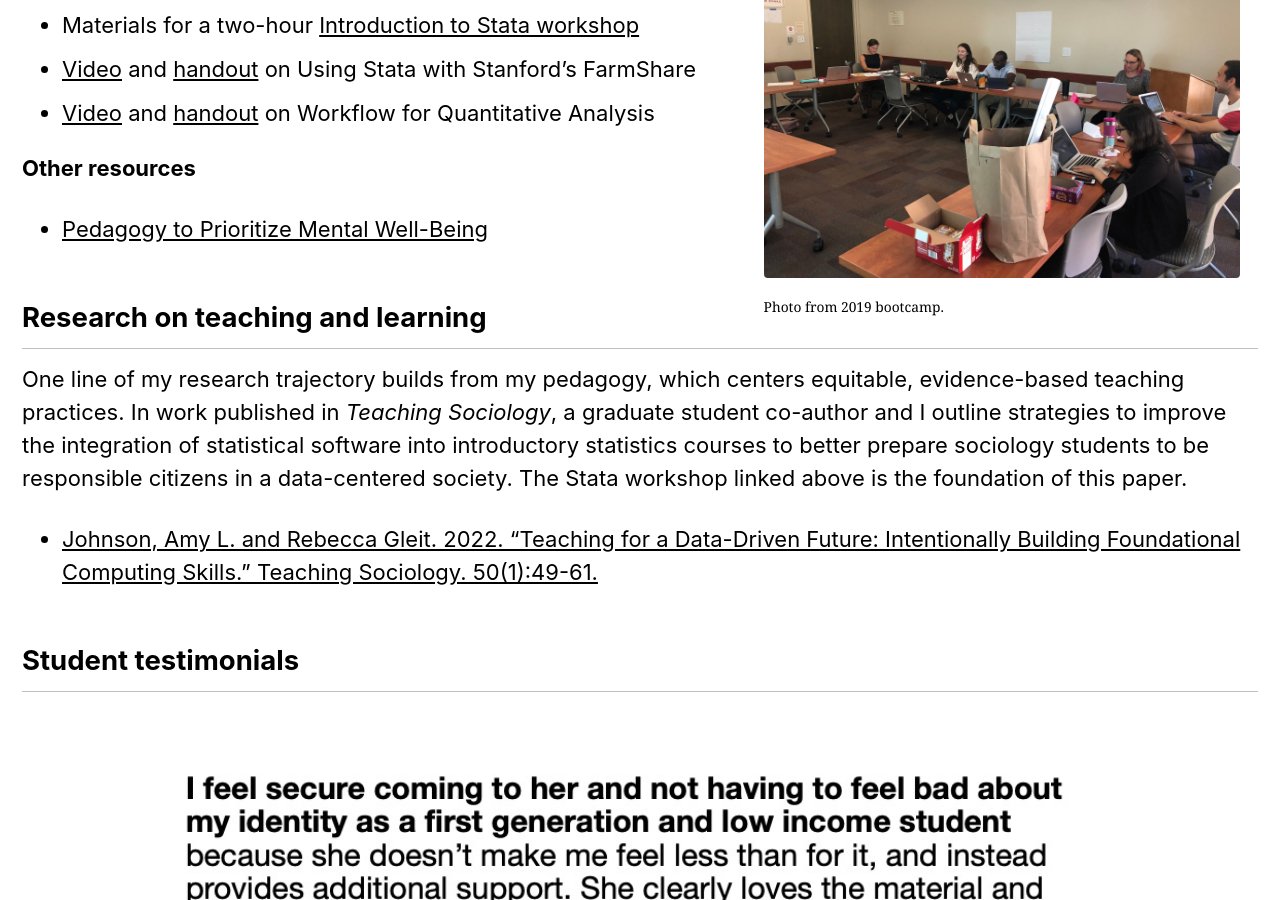
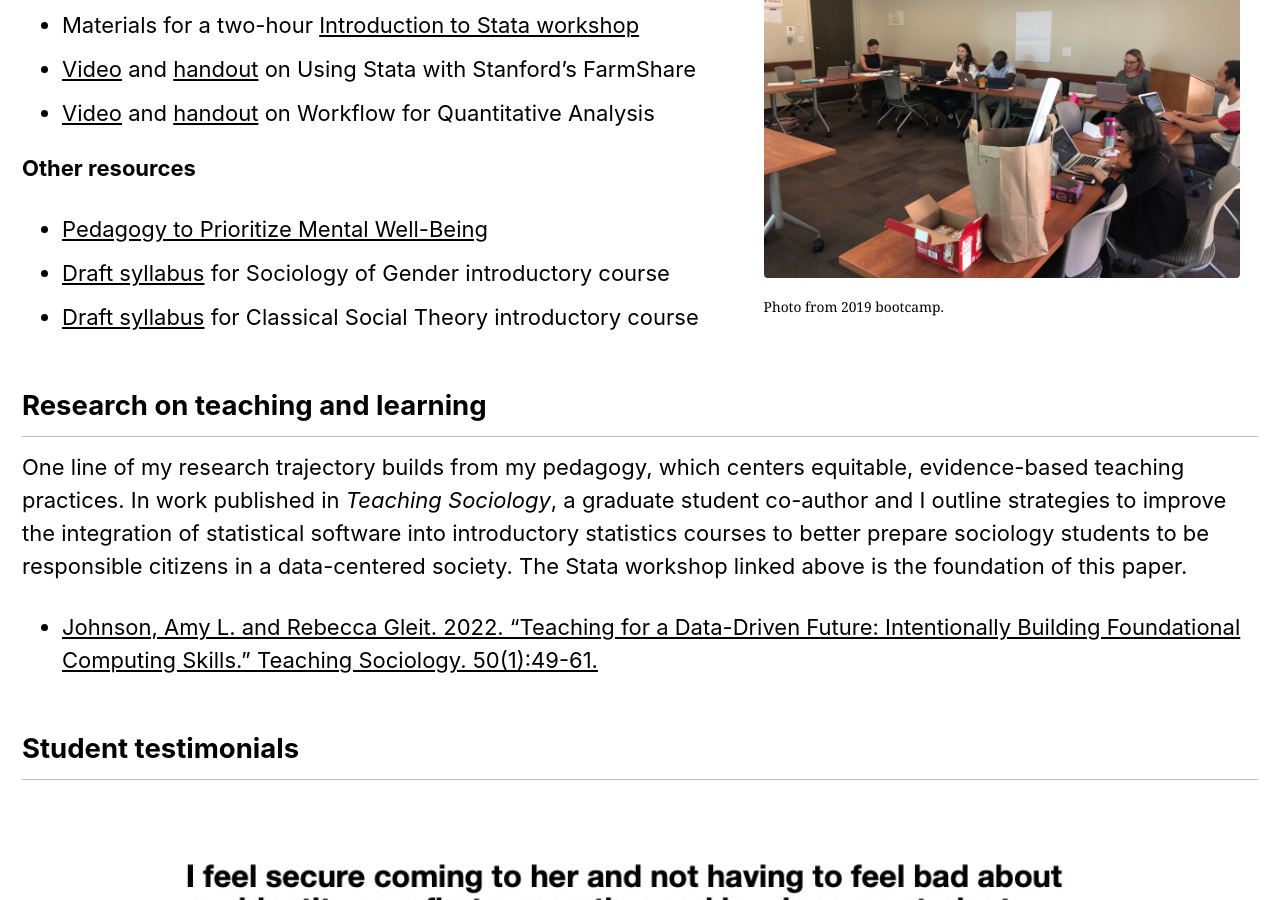
Before and after one commit to aljohnson-soc/aljohnson-soc.github.io, a Jekyll site: the page built from _pages/teaching.md, in a window 1280 px wide and 900 px high, scrolled down 540 px. Built offline with Jekyll 4.4.1, drawn with Linux system fonts in a browser that asks for light colours; cached includes are drawn as plain includes.

Commit message:
Update teaching.md

```diff
--- a/_pages/teaching.md
+++ b/_pages/teaching.md
@@ -43,6 +43,8 @@ figure {
 
 **Other resources**
 - [Pedagogy to Prioritize Mental Well-Being](https://docs.google.com/document/d/15PmMvcEewnqDAO14VWoAD_KX-i0rYw1Erm_PlELuTNY/edit)
+- [Draft syllabus](https://drive.google.com/file/d/1g_O2ls09FN-GJJlbhUxyuF_sI_fhKTS8/view?usp=sharing) for Sociology of Gender introductory course
+- [Draft syllabus](https://drive.google.com/file/d/1ppsMjoqm4BWyl_n0tDqkd1fGIXp89YcO/view?usp=sharing) for Classical Social Theory introductory course
 
 ## Research on teaching and learning
 
```
